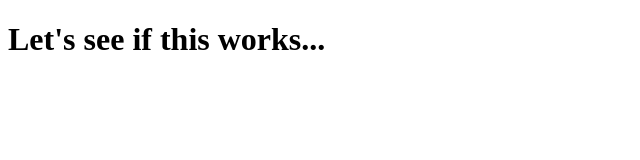
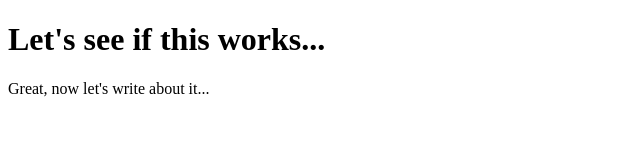
Before and after one commit to duanele/machine-learning, a plain HTML site: page index.html in a window 1280 px wide. Shown: the whole page, without its empty margins (0-640 px from the left). Drawn offline with Linux system fonts and the light colour scheme.

Commit message:
writing it up

```diff
--- a/index.html
+++ b/index.html
@@ -10,6 +10,7 @@
   </head>
   <body>
     <h1>Let's see if this works...</h1>
+    <p>Great, now let's write about it...</p>
     <script src="scripts/linear-regression.js"></script>
     <script src="scripts/main.js"></script>
   </body>
```
